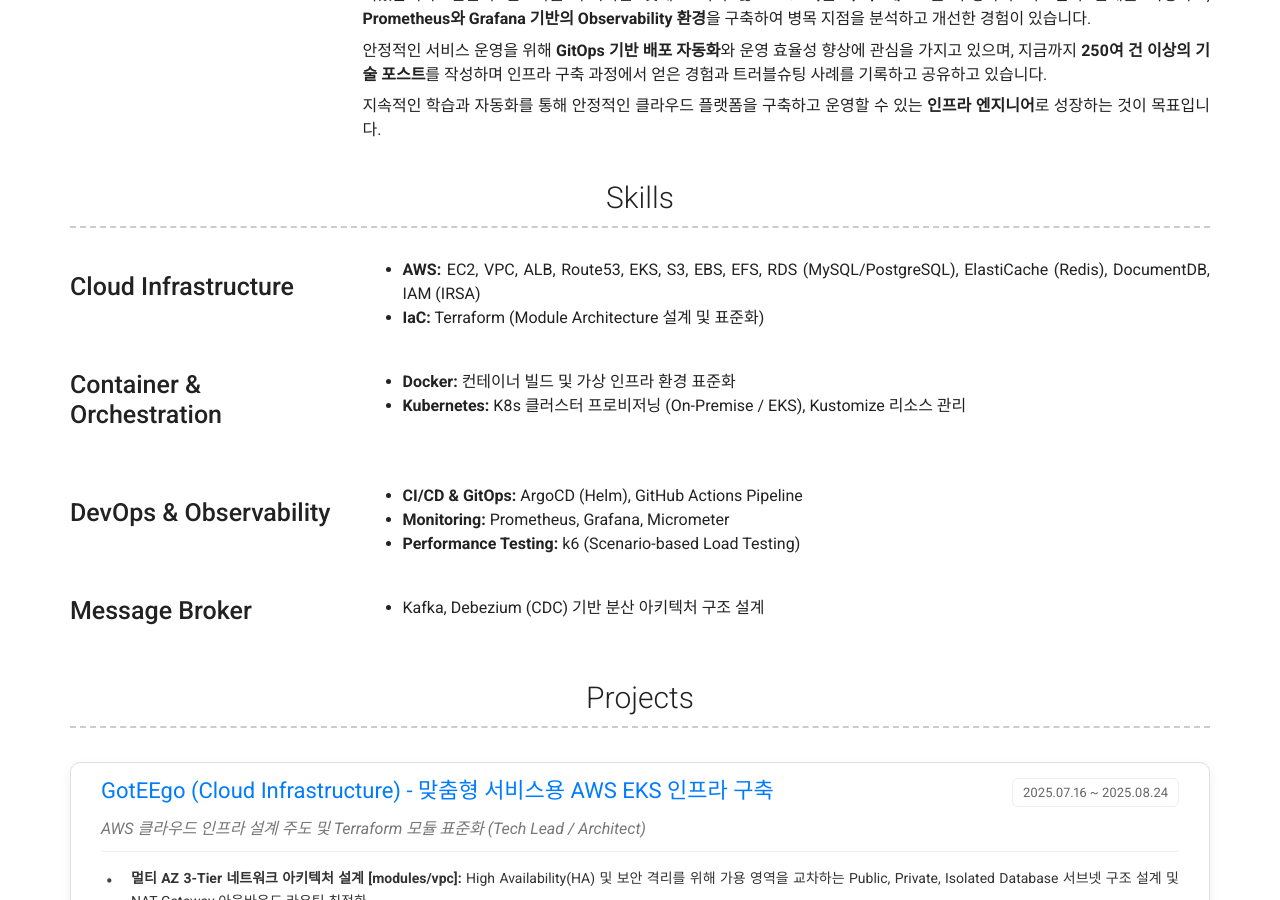
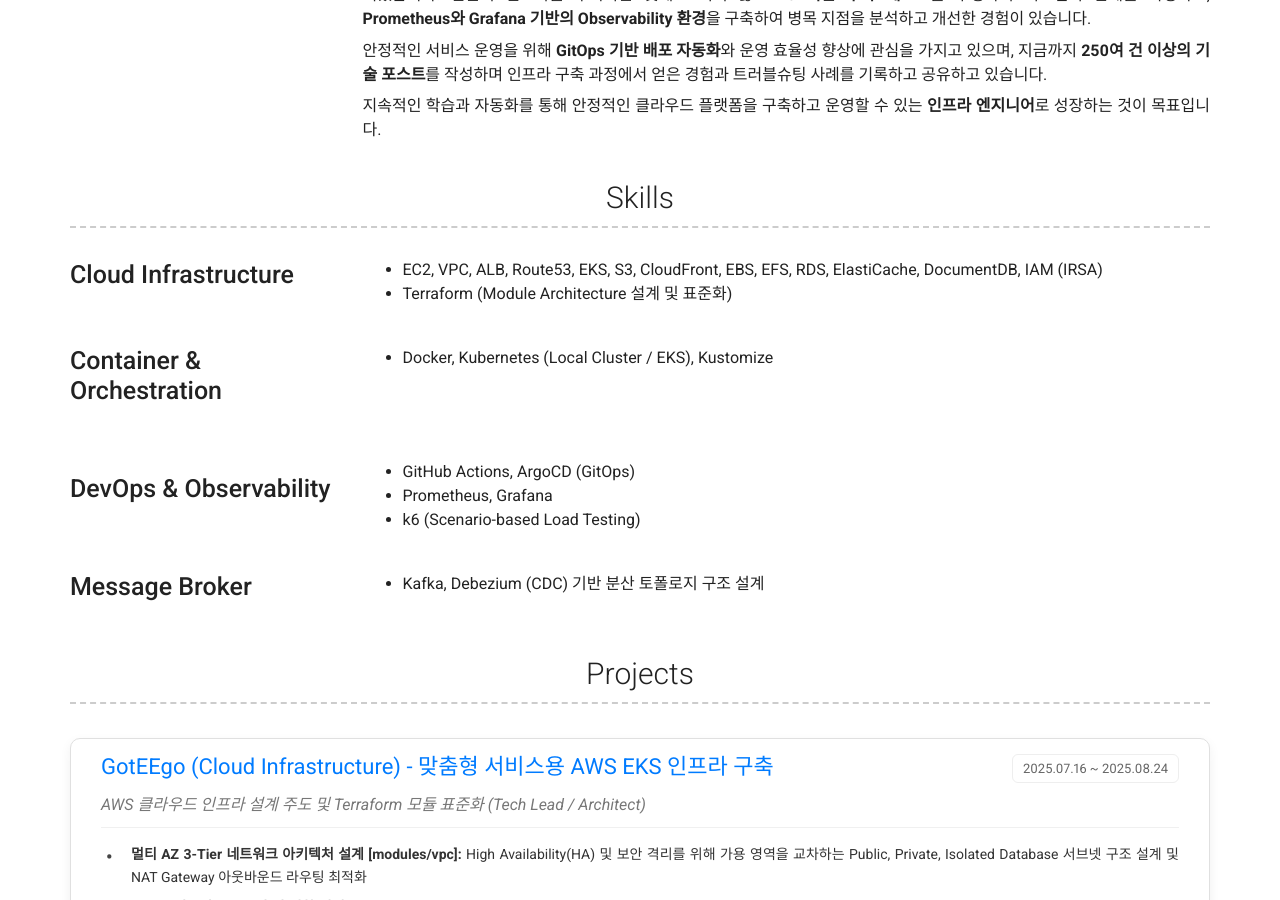
Before and after one commit to HeoJunHyoung/cloud-resume, a Jekyll site: the page built from index.md, in a window 1280 px wide and 900 px high, scrolled down 603 px. Built offline with Jekyll 4.4.1, drawn with Linux system fonts in a browser that asks for light colours; nearby versions of some CDN libraries.

Commit message:
Update _config.yml

```diff
--- a/_config.yml
+++ b/_config.yml
@@ -54,23 +54,22 @@ content:
       - layout: left
         title: Cloud Infrastructure
         description: |
-          * **AWS:** EC2, VPC, ALB, Route53, EKS, S3, EBS, EFS, RDS (MySQL/PostgreSQL), ElastiCache (Redis), DocumentDB, IAM (IRSA)
-          * **IaC:** Terraform (Module Architecture 설계 및 표준화)
+          * EC2, VPC, ALB, Route53, EKS, S3, CloudFront, EBS, EFS, RDS, ElastiCache, DocumentDB, IAM (IRSA)
+          * Terraform (Module Architecture 설계 및 표준화)
       - layout: left
         title: Container & Orchestration
         description: |
-          * **Docker:** 컨테이너 빌드 및 가상 인프라 환경 표준화
-          * **Kubernetes:** K8s 클러스터 프로비저닝 (On-Premise / EKS), Kustomize 리소스 관리
+          * Docker, Kubernetes (Local Cluster / EKS), Kustomize
       - layout: left
         title: DevOps & Observability
         description: |
-          * **CI/CD & GitOps:** ArgoCD (Helm), GitHub Actions Pipeline
-          * **Monitoring:** Prometheus, Grafana, Micrometer
-          * **Performance Testing:** k6 (Scenario-based Load Testing)
+          * GitHub Actions, ArgoCD (GitOps)
+          * Prometheus, Grafana
+          * k6 (Scenario-based Load Testing)
       - layout: left
         title: Message Broker
         description: |
-          * Kafka, Debezium (CDC) 기반 분산 아키텍처 구조 설계
+          * Kafka, Debezium (CDC) 기반 분산 토폴로지 구조 설계
 
   - title: Projects
     layout: list
@@ -80,7 +79,7 @@ content:
         description: |
           <div class="project-card">
             <div class="project-card-header">
-              <a href="https://github.com/cld-3rd/final-team2-infra" class="project-title-link" target="_blank">GotEEgo (Cloud Infrastructure) - 맞춤형 서비스용 AWS EKS 인프라 구축</a>
+              <a href="https://github.com/heojunhyoung/goteego-backend" class="project-title-link" target="_blank">GotEEgo (Cloud Infrastructure) - 맞춤형 서비스용 AWS EKS 인프라 구축</a>
               <div class="project-card-date">2025.07.16 ~ 2025.08.24</div>
             </div>
             <div class="project-card-subtitle">AWS 클라우드 인프라 설계 주도 및 Terraform 모듈 표준화 (Tech Lead / Architect)</div>
@@ -100,7 +99,7 @@ content:
         description: |
           <div class="project-card">
             <div class="project-card-header">
-              <a href="https://github.com/HeoJunHyoung/Linkfolio-manifest" class="project-title-link" target="_blank">LinkFolio (Kubernetes Orchestration) - 분산 클러스터 인프라 아키텍처</a>
+              <a href="https://github.com/HeoJunHyoung/Linkfolio-backend" class="project-title-link" target="_blank">LinkFolio (Kubernetes Orchestration) - 분산 클러스터 인프라 아키텍처</a>
               <div class="project-card-date">2025.10.27 ~ 2025.12.12</div>
             </div>
             <div class="project-card-subtitle">On-Premise 환경의 K8s 클러스터 프로비저닝 및 MSA 플랫폼 인프라 운영</div>
@@ -137,7 +136,7 @@ content:
         description: |
           <div class="project-card">
             <div class="project-card-header">
-              <a href="https://github.com/cld-3rd/team1-infra" class="project-title-link" target="_blank">Vinyl Groove (Infra Tuning) - 분산 인프라 스트레스 테스트</a>
+              <a href="https://github.com/HeoJunHyoung/vinyl-groove-backend" class="project-title-link" target="_blank">Vinyl Groove (Infra Tuning) - 분산 인프라 스트레스 테스트</a>
               <div class="project-card-date">2025.07.07 ~ 2025.07.14</div>
             </div>
             <div class="project-card-subtitle">컨테이너 기반 인프라 표준화 및 분산 캐시/락 스토리지 튜닝</div>
```
